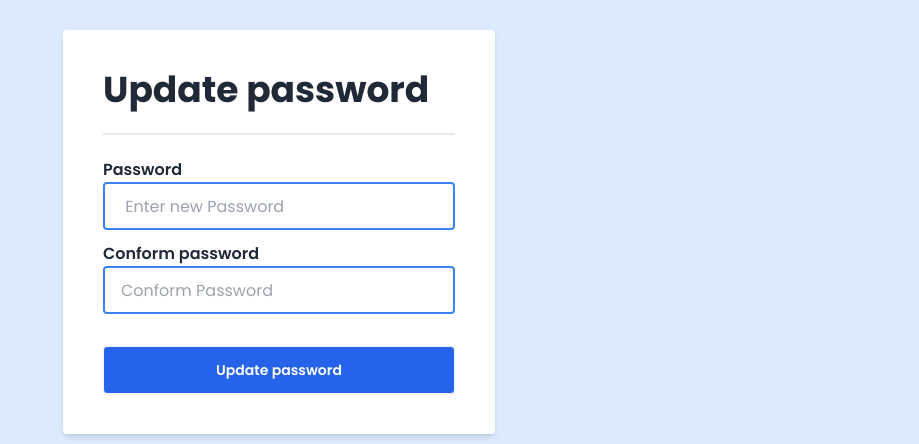
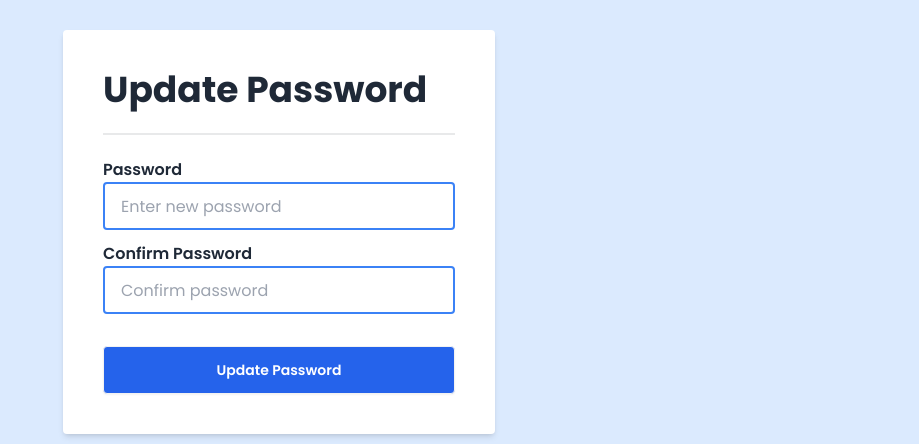
Before and after one commit to mehefujali/e-news, a React (Vite) app: page /updatepassword in a window 1280 px wide. Shown: the part 202-646 px from the top of the page, without its empty margins (361-1280 px from the left). Built offline with nearby package versions, Linux system fonts and the light colour scheme; no server answers.

Commit message:
pass reset link created

```diff
--- a/src/Auth/PassResetLink/PassResetLink.jsx
+++ b/src/Auth/PassResetLink/PassResetLink.jsx
@@ -9,35 +9,30 @@ const PassResetLink = () => {
     const navigate = useNavigate();
     const [resetCode, setResetCode] = useState(null);
 
-
-
-
-
     useEffect(() => {
         const queryParams = new URLSearchParams(window.location.search);
         const code = queryParams.get('oobCode');
         setResetCode(code);
     }, []);
 
-    const handleResetPass =(e) => {
+    const handleResetPass = async (e) => {
         e.preventDefault();
-        const password = e.target.password.value
-        const confirmPassword = e.target.confirmpassword.value
+        const password = e.target.password.value;
+        const confirmPassword = e.target.confirmpassword.value;
+
         if (password !== confirmPassword) {
             toast.error("Passwords do not match");
             return;
         }
-        passResetLink(resetCode,password)
-        .then(()=>{
-            toast.success('Password cnaged')
-            navigate('/')
-        })
-        .catch(()=>{
-            toast.error('Faild ')
-        })
 
-
-
+        try {
+            await passResetLink(resetCode, password);
+            toast.success('Password changed successfully!');
+            navigate('/login');
+        } catch (err) {
+            console.error("Error resetting password:", err);
+            toast.error('Failed to reset password. Please try again.');
+        }
     };
 
     return (
@@ -48,12 +43,10 @@ const PassResetLink = () => {
                     <h1 className="text-2xl md:text-4xl font-bold">Update Password</h1>
                     <div className="divider"></div>
                     <form onSubmit={handleResetPass} className="w-full flex flex-col gap-3">
-
                         <label>
                             <p className="font-semibold">Password</p>
                             <input
                                 name="password"
-
                                 placeholder="Enter new password"
                                 type="password"
                                 className="input w-full border-2 border-blue-500 focus:outline-none focus:border-blue-400 rounded"
@@ -64,7 +57,6 @@ const PassResetLink = () => {
                             <p className="font-semibold">Confirm Password</p>
                             <input
                                 name="confirmpassword"
-
                                 placeholder="Confirm password"
                                 type="password"
                                 className="input w-full border-2 border-blue-500 focus:outline-none focus:border-blue-400 rounded"
@@ -73,10 +65,9 @@ const PassResetLink = () => {
                         </label>
                         <button
                             type="submit"
-                            className={`btn mt-5 bg-blue-600 hover:text-blue-600 text-white w-full `}
-
-                        > Update password
-
+                            className="btn mt-5 bg-blue-600 hover:text-blue-600 text-white w-full rounded"
+                        >
+                            Update Password
                         </button>
                     </form>
                 </div>
--- a/src/Auth/ResetPassword/ResetPassword.jsx
+++ b/src/Auth/ResetPassword/ResetPassword.jsx
@@ -5,56 +5,61 @@ import { toast } from "react-toastify";
 import { useNavigate } from "react-router-dom";
 
 const ResetPassword = () => {
-      const {updateUserPass} = useContext(AuthContext)
-      const navigate = useNavigate()
-      const handleUpdatePassword = (e) =>{
+    const { updateUserPass } = useContext(AuthContext);
+    const navigate = useNavigate();
 
-            e.preventDefault()
-            const pass= e.target.password.value
-            const conformpassword= e.target.conformpassword.value
-            if(pass === conformpassword){
+    const handleUpdatePassword = (e) => {
+        e.preventDefault();
+        const pass = e.target.password.value;
+        const conformpassword = e.target.conformpassword.value;
+
+        if (pass === conformpassword) {
             updateUserPass(pass)
-                  .then(()=>{
-                        toast.success('Password updated')
-                        navigate('/login')
+                .then(() => {
+                    toast.success('Password updated');
+                    navigate('/login');
                 })
                 .catch(err => {
                     console.log(err);
+                    toast.error("Error updating password");
+                });
+        } else {
+            toast.error("Passwords do not match");
+        }
+    };
 
-                  })
-            }
-            else{
-                  toast.error("Password not match")
-            }
-
-           updateUserPass()
-      }
     return (
-            <div className="bg-blue-100" >
-            <Nav></Nav>
-            <div className=" container mx-auto h-[calc(100vh-68px)]  flex justify-center items-center">
-                 <div className=" max-w-lg mx-auto p-10 bg-white rounded shadow-md">
-                       <h1 className=" text-2xl md:text-4xl font-bold">Update password</h1>
-                       <div className=" divider"></div>
-                       <form onSubmit={handleUpdatePassword} action="" className=" w-full flex flex-col gap-3">
-
-                             <label htmlFor="">
-                                   <p className=" font-semibold">Password</p>
+        <div className="bg-blue-100">
+            <Nav />
+            <div className="container mx-auto h-[calc(100vh-68px)] flex justify-center items-center">
+                <div className="max-w-lg mx-auto p-10 bg-white rounded shadow-md">
+                    <h1 className="text-2xl md:text-4xl font-bold">Update Password</h1>
+                    <div className="divider"></div>
+                    <form onSubmit={handleUpdatePassword} className="w-full flex flex-col gap-3">
+                        <label>
+                            <p className="font-semibold">Password</p>
                             <input
                                 name="password"
-                                   placeholder=" Enter new Password"  type="password" className="input w-full border-2 border-blue-500 focus:outline-none focus:border-blue-400 rounded" />
+                                placeholder="Enter new password"
+                                type="password"
+                                className="input w-full border-2 border-blue-500 focus:outline-none focus:border-blue-400 rounded"
+                                required
+                            />
                         </label>
-                             <label htmlFor="">
-                                   <p className=" font-semibold">Conform password</p>
+                        <label>
+                            <p className="font-semibold">Confirm Password</p>
                             <input
                                 name="conformpassword"
-                                   placeholder="Conform Password"  type="password" className="input w-full border-2 border-blue-500 focus:outline-none focus:border-blue-400 rounded" />
+                                placeholder="Confirm password"
+                                type="password"
+                                className="input w-full border-2 border-blue-500 focus:outline-none focus:border-blue-400 rounded"
+                                required
+                            />
                         </label>
-
-                             <button  className="btn mt-5 bg-blue-600 hover:text-blue-600 text-white w-full   rounded">Update password</button>
+                        <button className="btn mt-5 bg-blue-600 hover:text-blue-600 text-white w-full rounded">
+                            Update Password
+                        </button>
                     </form>
-
-
                 </div>
             </div>
         </div>
```
Lines whose indentation alone changed are shown as unchanged.
